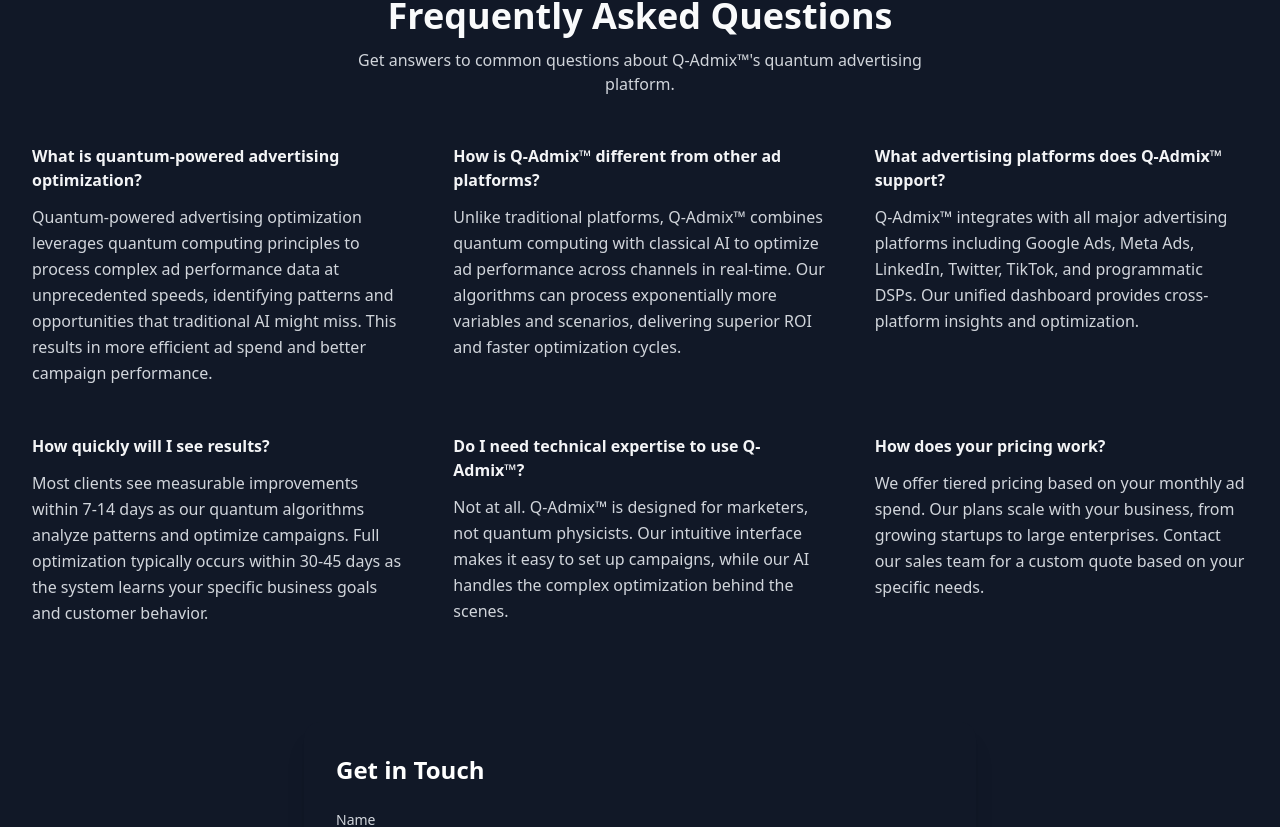
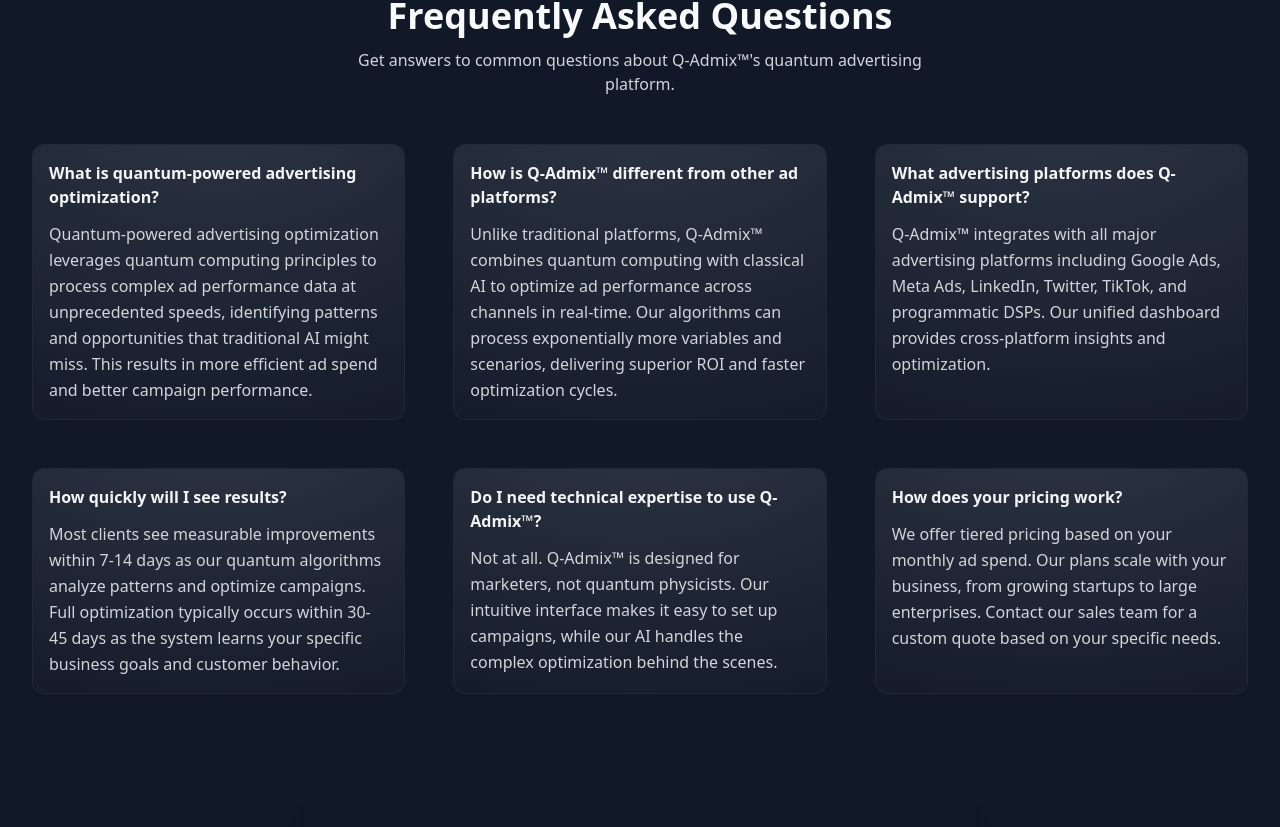
Before and after one commit to yablokolabs/q-admix, a Next.js app in the folder q-admix/: page / in a window 1280 px wide. Shown: the part 2381-3208 px from the top of the page. Built offline with nearby package versions, Linux system fonts and the light colour scheme.

Commit message:
Added glow to cards

```diff
--- a/q-admix/components/ui/FAQs/FAQs.jsx
+++ b/q-admix/components/ui/FAQs/FAQs.jsx
@@ -51,7 +51,10 @@
                         {faqsList.map((item, idx) => (
                             <li
                                 key={idx}
-                                className="space-y-3"
+                                className="hover-glow space-y-3 p-4 rounded-xl border border-gray-800 transition-all duration-300"
+                                style={{
+                                    background: "radial-gradient(157.73% 157.73% at 50% -29.9%, rgba(203, 213, 225, 0.16) 0%, rgba(203, 213, 225, 0) 100%)"
+                                }}
                             >
                                 <summary
                                     className="flex items-center justify-between font-semibold text-gray-100">
--- a/q-admix/components/ui/Features/Features.jsx
+++ b/q-admix/components/ui/Features/Features.jsx
@@ -84,7 +84,7 @@
                         <ul className="grid gap-8 sm:grid-cols-2 lg:grid-cols-3">
                             {
                                 featuresList.map((item, idx) => (
-                                    <li key={idx} className="space-y-3 p-4 rounded-xl border border-gray-800"
+                                    <li key={idx} className="hover-glow space-y-3 p-4 rounded-xl border border-gray-800 transition-all duration-300"
                                         style={{
                                             background: "radial-gradient(157.73% 157.73% at 50% -29.9%, rgba(203, 213, 225, 0.16) 0%, rgba(203, 213, 225, 0) 100%)"
                                         }}
--- a/q-admix/styles/globals.css
+++ b/q-admix/styles/globals.css
@@ -1,6 +1,43 @@
 @tailwind base;
 @tailwind components;
 @tailwind utilities;
+
+/* Card hover effect */
+.hover-glow {
+  transition: all 0.3s ease;
+  position: relative;
+  overflow: hidden;
+}
+
+.hover-glow::before {
+  content: '';
+  position: absolute;
+  top: 0;
+  left: 0;
+  right: 0;
+  bottom: 0;
+  border-radius: 0.75rem;
+  padding: 1px;
+  background: linear-gradient(135deg, rgba(56, 189, 248, 0.5), rgba(124, 58, 237, 0.5));
+  -webkit-mask:
+    linear-gradient(#fff 0 0) content-box,
+    linear-gradient(#fff 0 0);
+  -webkit-mask-composite: xor;
+  mask-composite: exclude;
+  opacity: 0;
+  transition: opacity 0.3s ease;
+  pointer-events: none;
+}
+
+.hover-glow:hover {
+  transform: translateY(-2px);
+  box-shadow: 0 10px 25px -5px rgba(56, 189, 248, 0.3),
+              0 10px 10px -5px rgba(124, 58, 237, 0.3);
+}
+
+.hover-glow:hover::before {
+  opacity: 1;
+}
 
 /* Custom global styles */
 /* Quantum cursor baseline */
```
